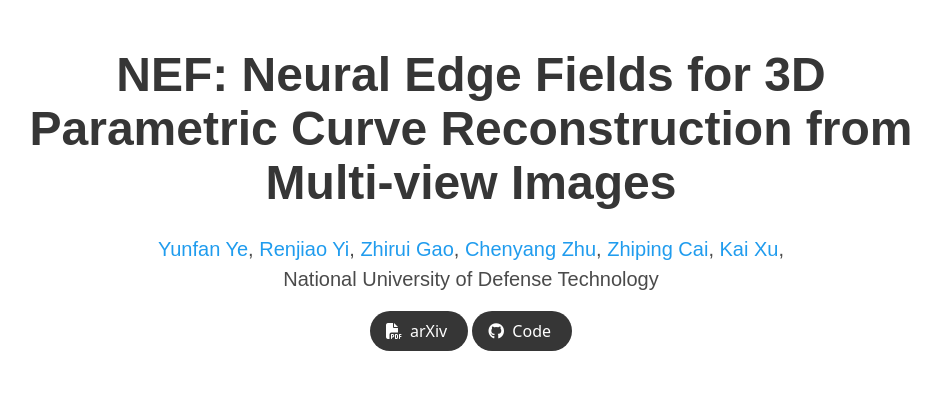
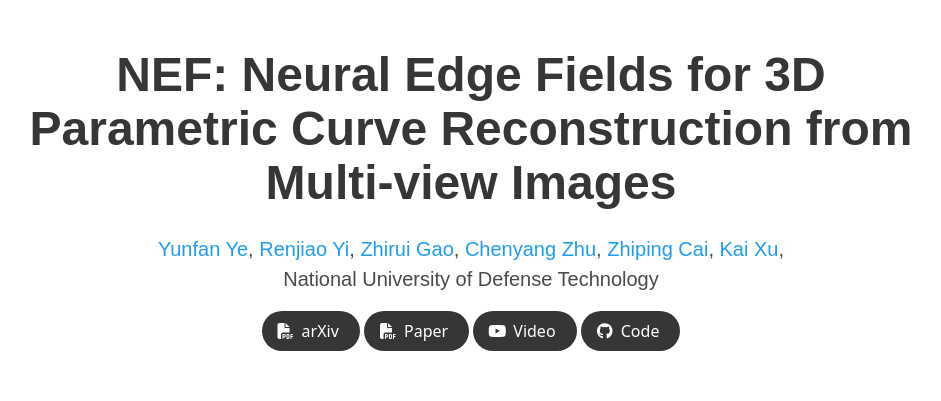
Before and after one commit to yunfan1202/NEF, a plain HTML site: page index.html in a window 1280 px wide. Shown: the top 401 px of the page, without its empty margins (169-1110 px from the left). Drawn offline with nearby package versions, Linux system fonts and the light colour scheme; some icons are missing.

Commit message:
Update index.html

```diff
--- a/index.html
+++ b/index.html
@@ -68,6 +68,18 @@
                   <span>arXiv</span>
                 </a>
               </span>
+
+              <!-- PDF Link. -->
+              <span class="link-block">
+                <a href="https://openaccess.thecvf.com/content/CVPR2023/html/Ye_NEF_Neural_Edge_Fields_for_3D_Parametric_Curve_Reconstruction_From_CVPR_2023_paper.html"
+                   class="external-link button is-normal is-rounded is-dark">
+                  <span class="icon">
+                      <i class="fas fa-file-pdf"></i>
+                  </span>
+                  <span>Paper</span>
+                </a>
+              </span>
+
 <!--              <span class="link-block">-->
 <!--                <a href=""-->
 <!--                   class="external-link button is-normal is-rounded is-dark">-->
@@ -77,16 +89,17 @@
 <!--                  <span>Supplement</span>-->
 <!--                </a>-->
 <!--              </span>-->
-<!--              &lt;!&ndash; Video Link. &ndash;&gt;-->
-<!--              <span class="link-block">-->
-<!--                <a href="https://www.youtube.com/watch?v=MrKrnHhk8IA"-->
-<!--                   class="external-link button is-normal is-rounded is-dark">-->
-<!--                  <span class="icon">-->
-<!--                      <i class="fab fa-youtube"></i>-->
-<!--                  </span>-->
-<!--                  <span>Video</span>-->
-<!--                </a>-->
-<!--              </span>-->
+
+              <!-- Video Link. -->
+              <span class="link-block">
+                <a href="https://www.bilibili.com/video/BV1au411t723"
+                   class="external-link button is-normal is-rounded is-dark">
+                  <span class="icon">
+                      <i class="fab fa-youtube"></i>
+                  </span>
+                  <span>Video</span>
+                </a>
+              </span>
               <!-- Code Link. -->
               <span class="link-block">
                 <a href="https://github.com/yunfan1202/NEF_code"
```
